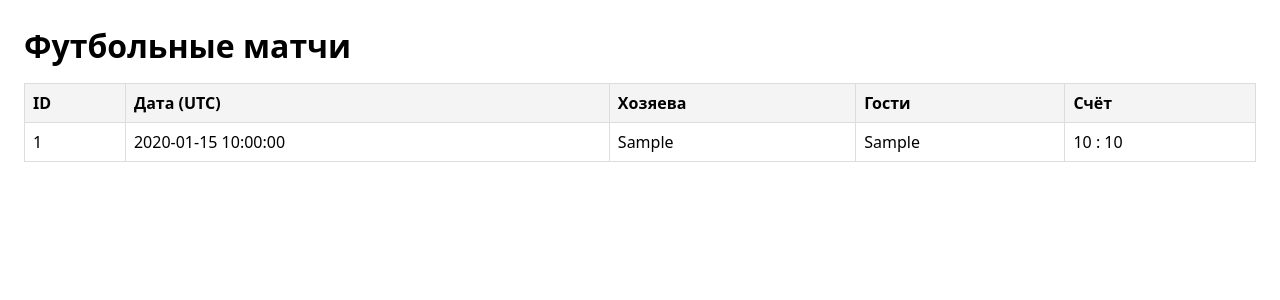
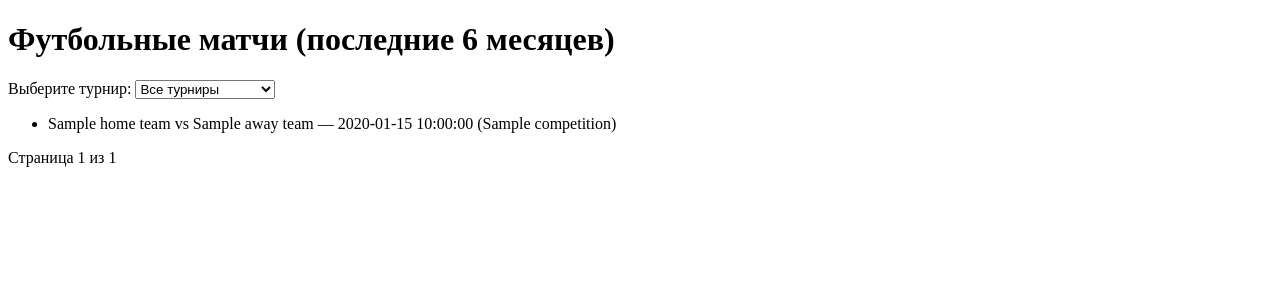
Before and after one commit to ivanklimovtarget-sketch/Football-app, a Flask app: template templates/index.html in a window 1280 px wide. Shown: the top 300 px of the page. Run offline with Flask 3, Linux system fonts and the light colour scheme; the template is opened without the code that fills it: most values are stand-ins (such as "Sample title", 1, 10 or a date in 2020).

Commit message:
Update index.html

```diff
--- a/templates/index.html
+++ b/templates/index.html
@@ -1,52 +1,50 @@
-<!doctype html>
+<!DOCTYPE html>
 <html lang="ru">
-  <head>
-    <meta charset="utf-8">
+<head>
+    <meta charset="UTF-8">
     <title>Футбольные матчи</title>
-    <meta name="viewport" content="width=device-width,initial-scale=1">
-    <style>
-      body{font-family:system-ui,-apple-system,Segoe UI,Roboto,Arial,sans-serif;margin:24px}
-      h1{margin:0 0 16px}
-      table{border-collapse:collapse;width:100%}
-      th,td{border:1px solid #ddd;padding:8px}
-      th{background:#f4f4f4;text-align:left}
-      .muted{color:#666}
-    </style>
-  </head>
-  <body>
-    <h1>Футбольные матчи</h1>
+</head>
+<body>
+    <h1>Футбольные матчи (последние 6 месяцев)</h1>
 
-    {% if matches and matches|length %}
-      <table>
-        <thead>
-          <tr>
-            <th>ID</th>
-            <th>Дата (UTC)</th>
-            <th>Хозяева</th>
-            <th>Гости</th>
-            <th>Счёт</th>
-          </tr>
-        </thead>
-        <tbody>
-          {% for m in matches %}
-            <tr>
-              <td>{{ m.id or "-" }}</td>
-              <td>{{ m.date or "-" }}</td>
-              <td>{{ m.home_team or "-" }}</td>
-              <td>{{ m.away_team or "-" }}</td>
-              <td>
-                {% if m.home_score is not none and m.away_score is not none %}
-                  {{ m.home_score }} : {{ m.away_score }}
-                {% else %}
-                  <span class="muted">—</span>
-                {% endif %}
-              </td>
-            </tr>
-          {% endfor %}
-        </tbody>
-      </table>
+    <form method="get" action="/">
+        <label for="competition">Выберите турнир:</label>
+        <select name="competition" id="competition" onchange="this.form.submit()">
+            <option value="">Все турниры</option>
+            {% for code, name in competitions.items() %}
+                <option value="{{ code }}" {% if code == current_competition %}selected{% endif %}>
+                    {{ name }}
+                </option>
+            {% endfor %}
+        </select>
+    </form>
+
+    {% if matches %}
+        <ul>
+            {% for match in matches %}
+                <li>
+                    {{ match['homeTeam']['name'] }} vs {{ match['awayTeam']['name'] }}
+                    — {{ match['utcDate'] }}
+                    {% if match['competition'] %}
+                        ({{ match['competition']['name'] }})
+                    {% endif %}
+                </li>
+            {% endfor %}
+        </ul>
+
+        <div>
+            {% if page > 1 %}
+                <a href="/?page={{ page - 1 }}{% if current_competition %}&competition={{ current_competition }}{% endif %}">Назад</a>
+            {% endif %}
+
+            Страница {{ page }} из {{ total_pages }}
+
+            {% if page < total_pages %}
+                <a href="/?page={{ page + 1 }}{% if current_competition %}&competition={{ current_competition }}{% endif %}">Вперёд</a>
+            {% endif %}
+        </div>
     {% else %}
-      <p class="muted">Нет данных. Попробуйте обновить позже.</p>
+        <p>Нет данных за последние полгода.</p>
     {% endif %}
-  </body>
+</body>
 </html>
```
